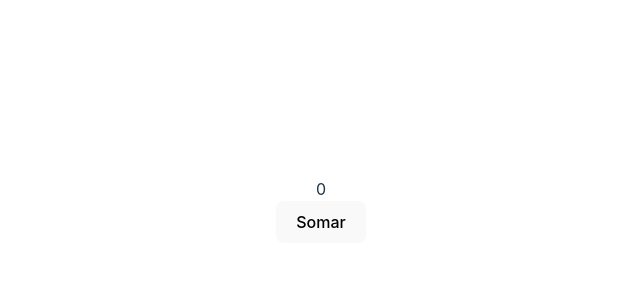
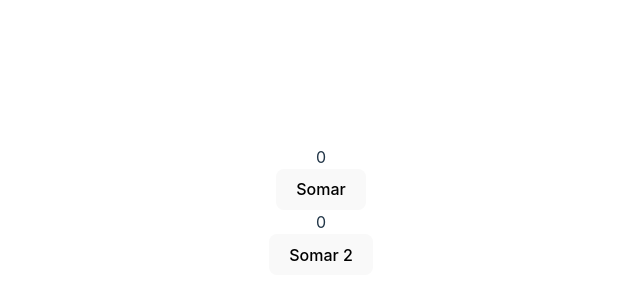
Before and after one commit to treinaweb/treinaweb-react-dominando-componentes-v2, a React (Vite) app: page / in a window 1280 px wide. Shown: the part 190-490 px from the top of the page, without its empty margins (319-959 px from the left). Built offline with nearby package versions, Linux system fonts and the light colour scheme.

Commit message:
Aula 04 | 11 - Efeitos - useEffect

```diff
--- a/src/App.jsx
+++ b/src/App.jsx
@@ -1,27 +1,42 @@
-import { useState } from 'react';
+import { useEffect, useState } from 'react';
 import './App.css';
 
 function Contador({ numero, ...props }) {
   return (
     <>
       <span>{numero}</span><br />
-      <button {...props}>Somar</button>
+      <button {...props}>Somar</button><br />
+    </>
+  )
+}
+
+function Contador2({ numero, ...props }) {
+  return (
+    <>
+      <span>{numero}</span><br />
+      <button {...props}>Somar 2</button>
     </>
   )
 }
 
 function App() {
   const [contador, setContador] = useState(0);
+  const [contador2, setContador2] = useState(0);
 
-
-  function handleClick(numero) {
-    setContador(contador + numero);
-  }
+  useEffect(() => {
+    console.log('Contador2 atualizado');
+  }, [contador2]);
 
   return (
-    <Contador
-      numero={contador}
-      onClick={() => {handleClick(2)}} />
+    <>
+      <Contador
+        numero={contador}
+        onClick={() => setContador(contador + 1)} />
+
+      <Contador2
+        numero={contador2}
+        onClick={() => setContador2(contador2 + 1)} />
+    </>
   )
 }
 
```
